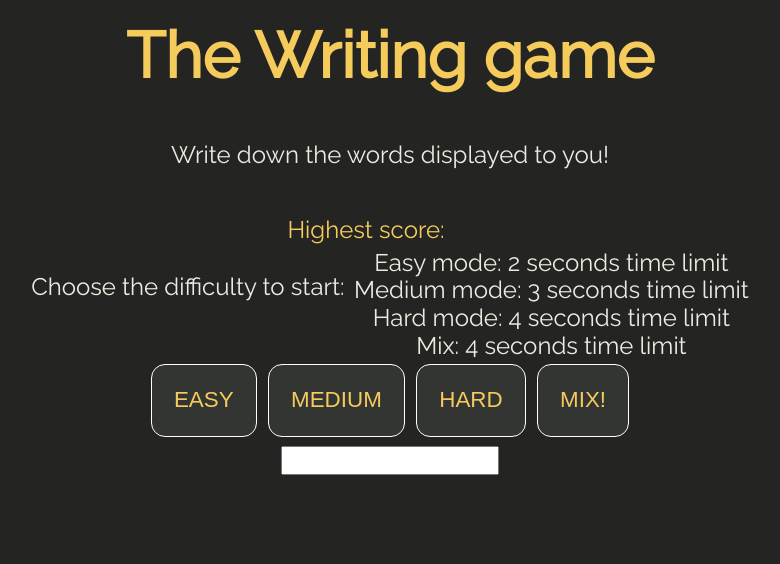
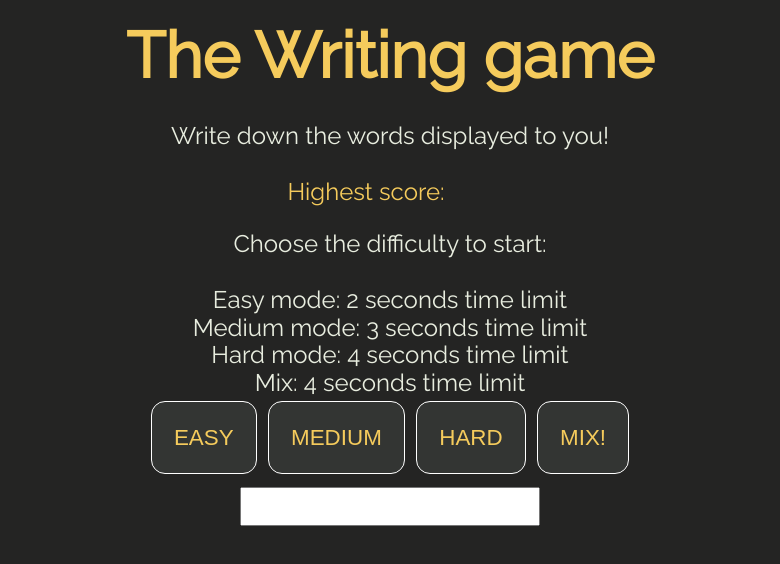
Before and after one commit to EGYOMREY/The-Writing-Game, a website: page index.html in a window 1280 px wide. Shown: the whole page, without its empty margins (250-1030 px from the left). Drawn offline with Linux system fonts and the light colour scheme.

Commit message:
Modify styling

```diff
--- a/css/main.css
+++ b/css/main.css
@@ -28,16 +28,15 @@ ul {
     margin: 0;
 }
 
-
-
 .header h1 {
     padding: 0;
+    margin: 0;
     color: #F5CB5C;
     font-size: 2rem;
 }
 
-.header p{
-	padding: 1em;
+.choices-block p{
+    padding: 0;
 }
 
 .btn {
@@ -61,7 +60,7 @@ ul {
 
 #input {
     padding: 0.2em;
-    font-size: 1rem;
+    font-size: 1.4rem;
     margin: 0.6em;
 }
 
@@ -77,10 +76,6 @@ ul {
     padding: 0 1em;
 }
 
-.choices-block {
-    display: flex;
-    flex-direction: column;
-}
 
 @media screen and (min-width: 780px) {
 
@@ -96,8 +91,5 @@ ul {
     }
 
 
-    .choices-block {
-        flex-direction: row;
-        justify-content: center;
-    }
+
 }
```
